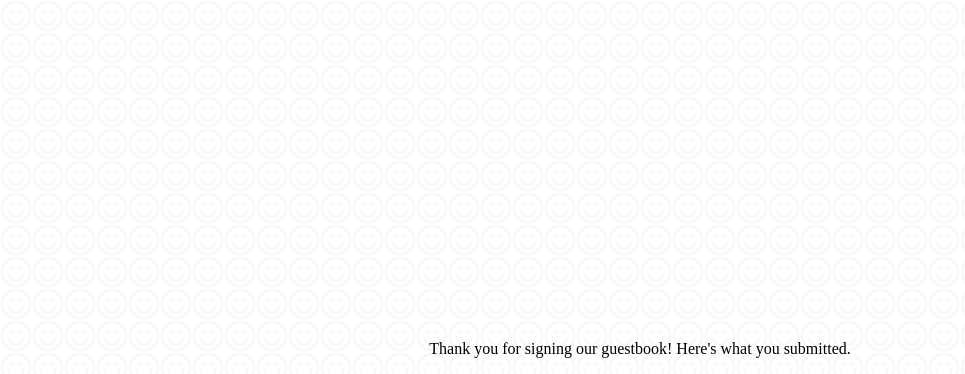
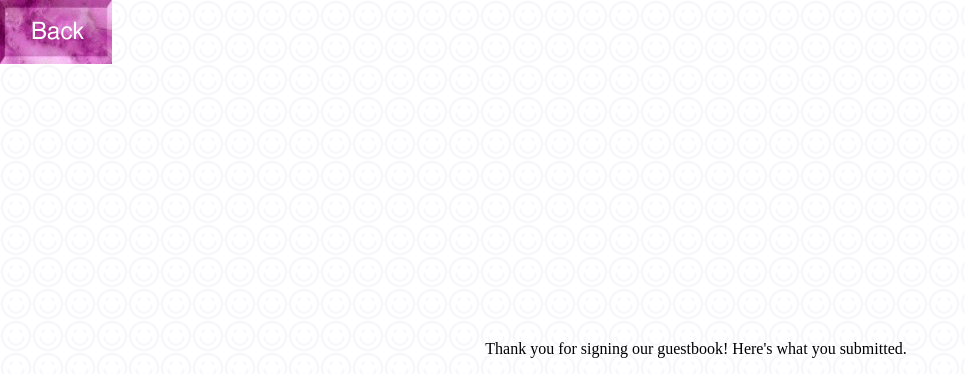
Before and after one commit to dovadil/atypical-site, a Flask app: template simple_guestbook/templates/thankyou.html in a window 1280 px wide. Shown: the top 374 px of the page, without its empty margins (0-965 px from the left). Run offline with Flask 3, Linux system fonts and the light colour scheme; the template is opened without the code that fills it, so the values that code supplies are empty.

Commit message:
Use URL instead of history manipulation for back button.

```diff
--- a/simple_guestbook/templates/guestbook.html
+++ b/simple_guestbook/templates/guestbook.html
@@ -15,7 +15,7 @@
 </head>
 <body>
 
-<a href="#" onclick="history.back();return false"><img SRC="./resources/back.gif" BORDER=0 height=64 width=112></a>
+<a href="/index.html"><img SRC="./resources/back.gif" BORDER=0 height=64 width=112></a>
 <div class="guestbook-form">
     <div class="happy">
         {# Example of using a static image in an HTML template #}
--- a/simple_guestbook/templates/thankyou.html
+++ b/simple_guestbook/templates/thankyou.html
@@ -14,6 +14,7 @@
     <link rel="stylesheet" href="{{ url_for('static', filename='guestbook.css') }}"/>
 </head>
 <body>
+<a href="/index.html"><img SRC="./resources/back.gif" BORDER=0 height=64 width=112></a>
 <div class="thank-you">
     <p>Thank you for signing our guestbook! Here's what you submitted.</p>
     <p>Guest Name: {{ guest_name }}</p>
```
